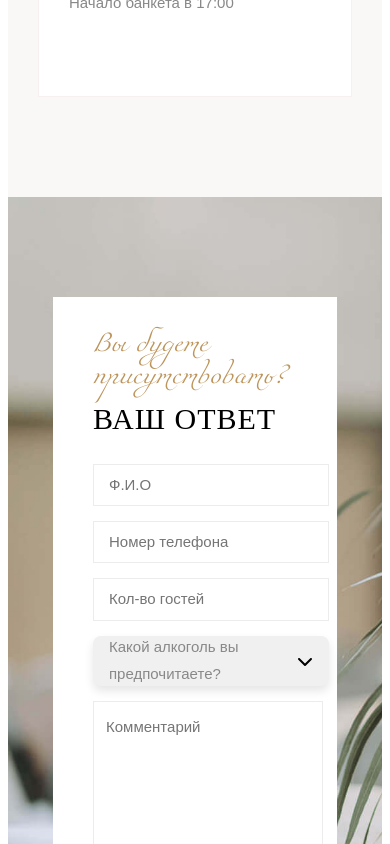
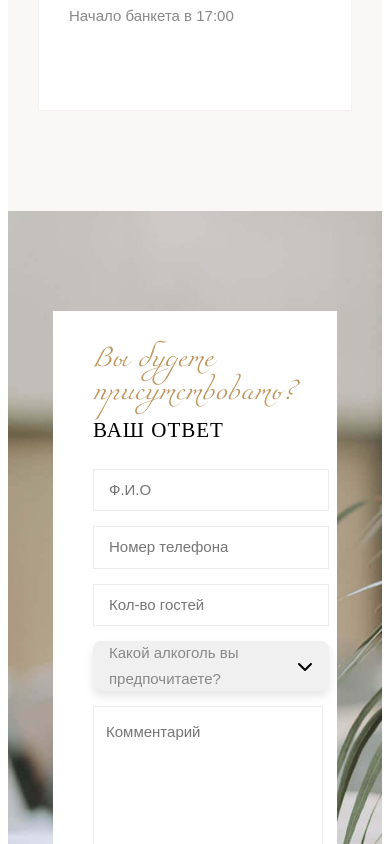
Before and after one commit to RusBlackFlag/wedding12, a React (Create React App) app: page / in a window 390 px wide. Shown: the part 3454-4298 px from the top of the page. Built offline with nearby package versions, Linux system fonts and the light colour scheme.

Commit message:
fix again1 css

```diff
--- a/src/components/RSVP.js
+++ b/src/components/RSVP.js
@@ -11,9 +11,9 @@ function RSVP() {
         <div className='row justify-content-center'>
           <div className='col-md-6 bg-white p-40'>
             {' '}
-            <span className='oliven-title-meta text-center'>Вы будете присутствовать?</span>
+            <span className='oliven-title-meta text-center rsvp'>Вы будете присутствовать?</span>
             {/* <br /> */}
-            <h2 className='oliven-title text-center'>Ваш ответ</h2>
+            <h2 className='oliven-title text-center rsvp2'>Ваш ответ</h2>
             <br />
             <form action="https://formspree.io/f/xvoekjgz" method='POST' className='row'>
               <div className='col-md-12'>
--- a/src/index.css
+++ b/src/index.css
@@ -2126,7 +2126,7 @@ body.slide .oliven-nav-toggle {
 
 .colors-title {
     font-family: 'MiamaNueva';
-    font-size: 38px;
+    font-size: 30px;
     margin-bottom: 40px;
 }
 
@@ -2135,7 +2135,7 @@ body.slide .oliven-nav-toggle {
     font-size: 25px;
     text-transform: none;
     margin-bottom: 25px;
-    line-height: 1.5;
+    line-height: 1.75;
 }
 
 .color-circles {
@@ -2175,7 +2175,11 @@ body.slide .oliven-nav-toggle {
 }
 
 @media screen and (max-width: 450px) {
-    .oliven-title-meta {
+    .oliven-title-meta.rsvp {
+        font-size: 22px;
+    }
+
+    .oliven-title.rsvp2 {
         font-size: 21px;
     }
 }
```
